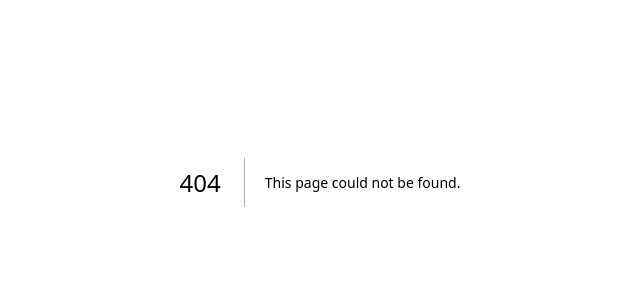
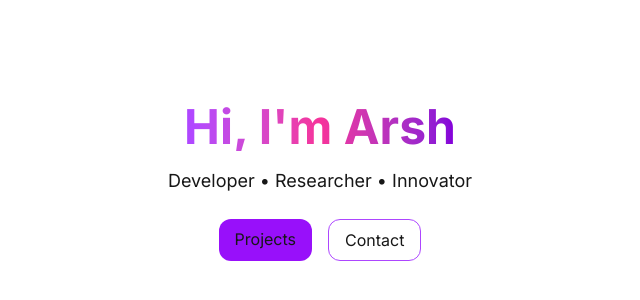
Before and after one commit to Lazerx2reem/Arsh_Website, a Next.js app: page /components/Hero in a window 1280 px wide. Before the commit this address had no page. Shown: the part 218-518 px from the top of the page, without its empty margins (320-960 px from the left). Built offline with nearby package versions, Linux system fonts and the light colour scheme.

Commit message:
Added hero.js

```diff
--- /dev/null
+++ b/pages/components/Hero.js
@@ -0,0 +1,18 @@
+'use client'
+import { motion } from 'framer-motion'
+import Link from 'next/link'
+
+export default function Hero() {
+  return (
+    <section className="h-screen flex flex-col justify-center items-center text-center">
+      <motion.h1 className="text-5xl font-bold bg-gradient-to-r from-purple-500 via-pink-500 to-purple-700 bg-clip-text text-transparent" initial={{ opacity: 0 }} animate={{ opacity: 1 }} transition={{ duration: 1 }}>
+        Hi, I'm Arsh
+      </motion.h1>
+      <p className="mt-4 text-lg">Developer • Researcher • Innovator</p>
+      <div className="mt-6 flex gap-4">
+        <Link href="#projects" className="bg-purple-600 px-4 py-2 rounded-xl hover:bg-purple-700">Projects</Link>
+        <Link href="#contact" className="border border-purple-500 px-4 py-2 rounded-xl hover:bg-purple-900">Contact</Link>
+      </div>
+    </section>
+  )
+}
```
